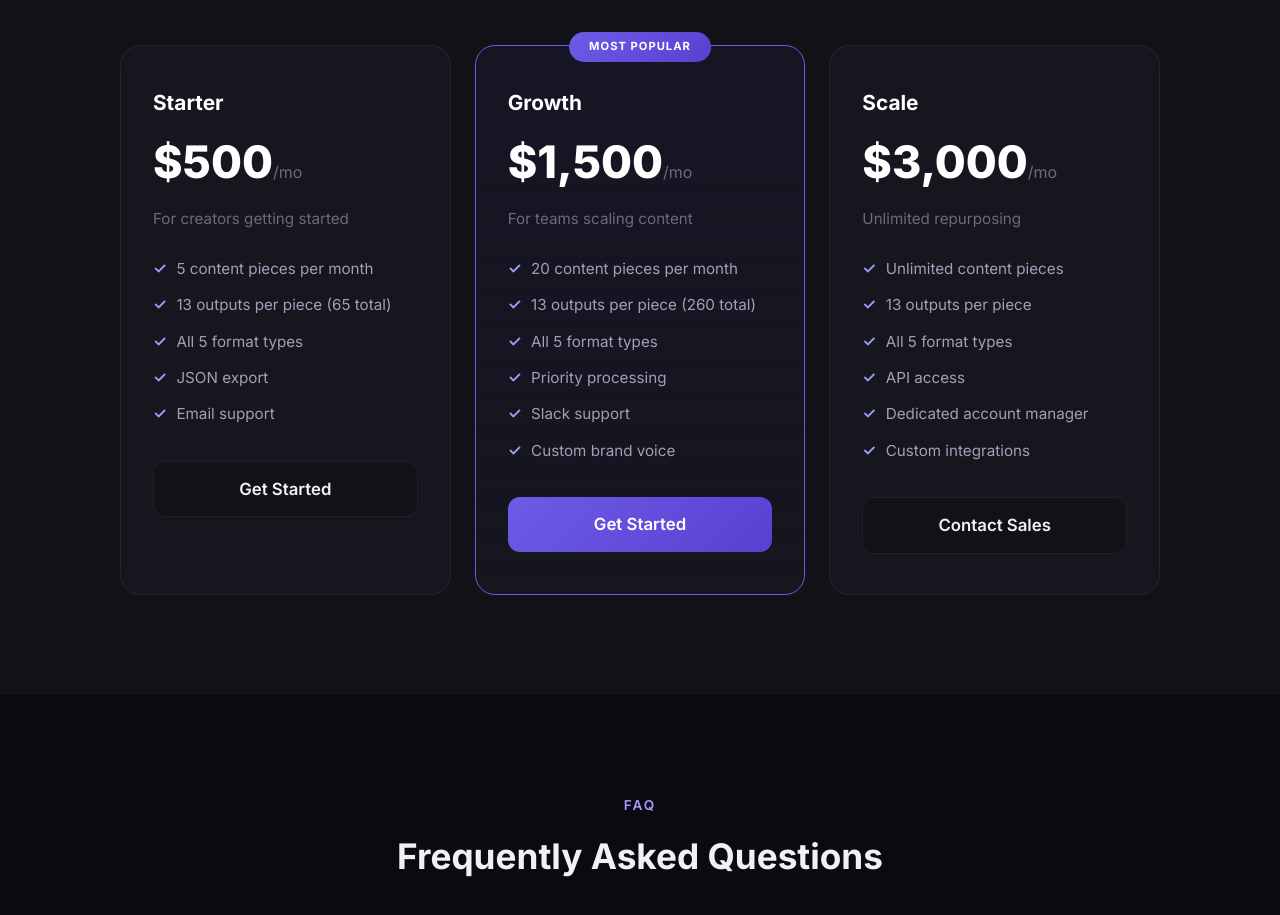
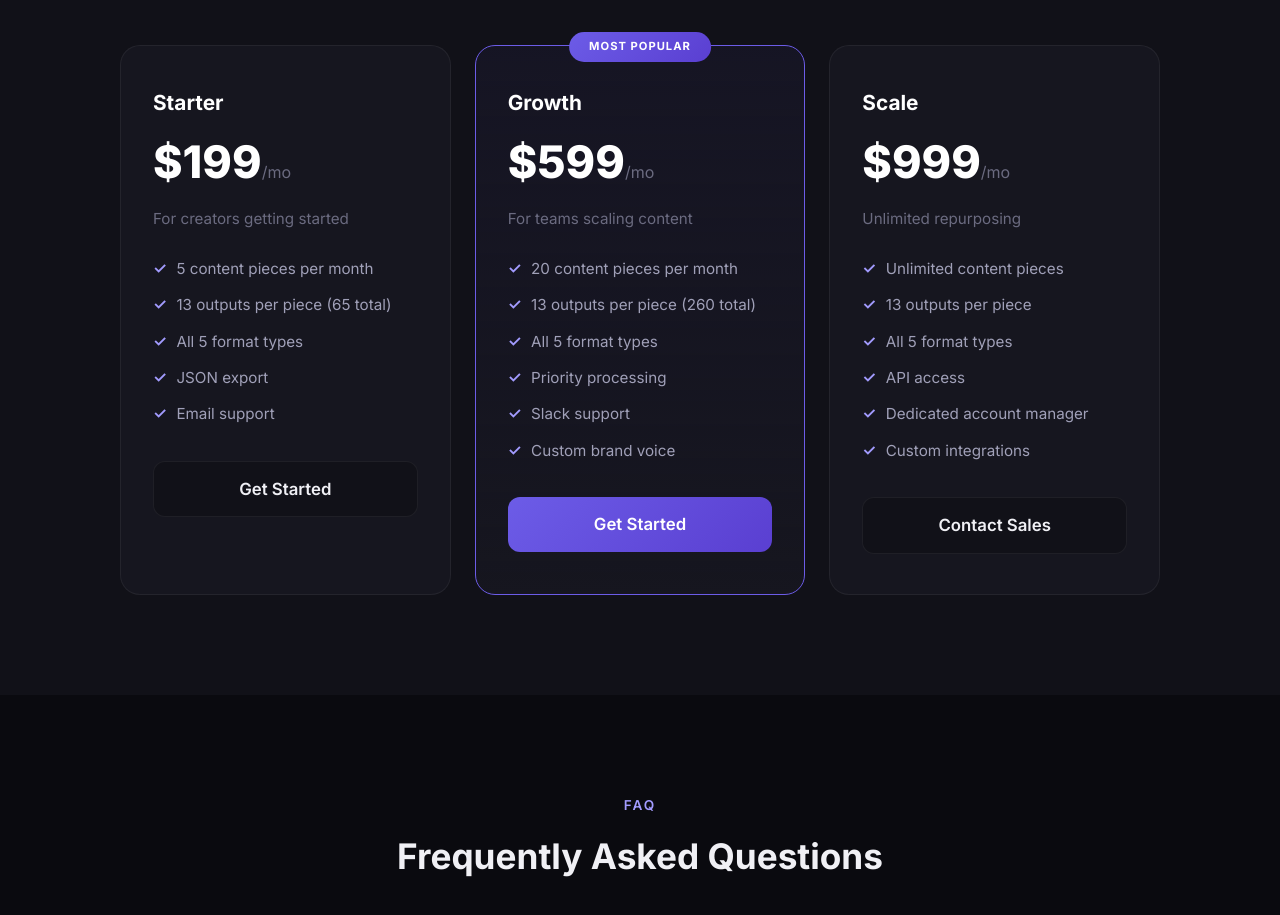
Before and after one commit to Hulkmode85/repurpose-ai-landing, a plain HTML site: page index.html in a window 1280 px wide. Shown: the part 2480-3395 px from the top of the page. Drawn offline with Linux system fonts and the light colour scheme.

Commit message:
Update pricing per competitive analysis

```diff
--- a/index.html
+++ b/index.html
@@ -205,7 +205,7 @@ footer{text-align:center;padding:40px 0;color:var(--dim);font-size:0.85rem;borde
   <div class="plans">
     <div class="plan reveal reveal-delay-1">
       <h3>Starter</h3>
-      <div class="price">$500<span>/mo</span></div>
+      <div class="price">$199<span>/mo</span></div>
       <div class="desc">For creators getting started</div>
       <ul>
         <li>5 content pieces per month</li>
@@ -218,7 +218,7 @@ footer{text-align:center;padding:40px 0;color:var(--dim);font-size:0.85rem;borde
     </div>
     <div class="plan featured reveal reveal-delay-2">
       <h3>Growth</h3>
-      <div class="price">$1,500<span>/mo</span></div>
+      <div class="price">$599<span>/mo</span></div>
       <div class="desc">For teams scaling content</div>
       <ul>
         <li>20 content pieces per month</li>
@@ -232,7 +232,7 @@ footer{text-align:center;padding:40px 0;color:var(--dim);font-size:0.85rem;borde
     </div>
     <div class="plan reveal reveal-delay-3">
       <h3>Scale</h3>
-      <div class="price">$3,000<span>/mo</span></div>
+      <div class="price">$999<span>/mo</span></div>
       <div class="desc">Unlimited repurposing</div>
       <ul>
         <li>Unlimited content pieces</li>
```
